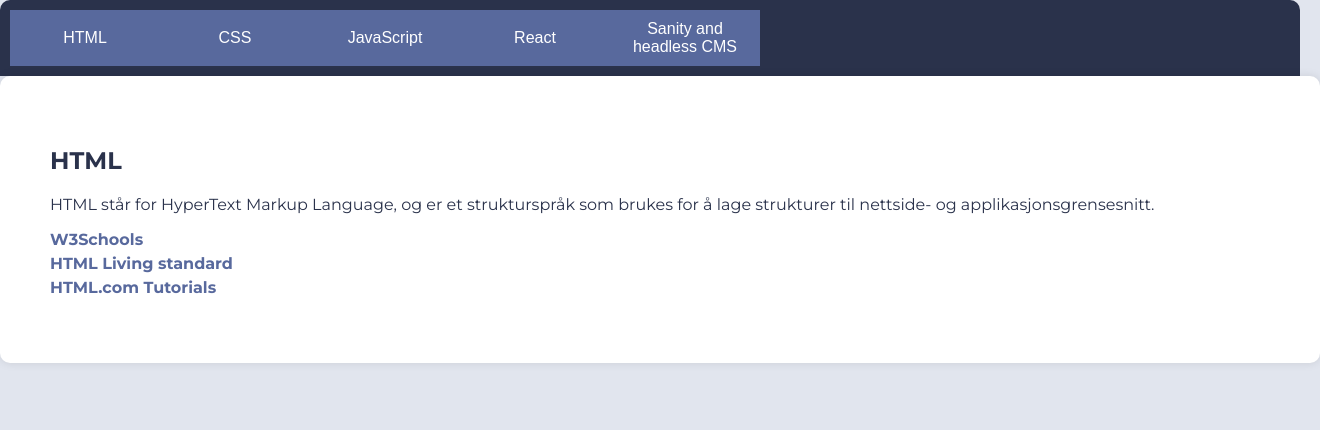
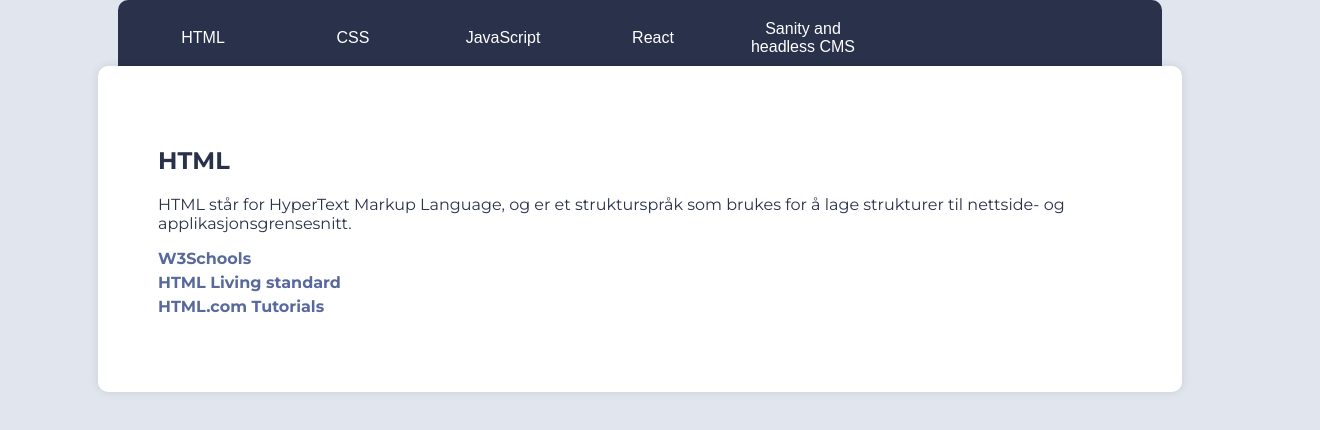
Before and after one commit to Kingzayadi/uin25ak1_resource_layout_Al-Zayadi, a plain HTML site: page index.html in a window 1280 px wide. Shown: the whole page, 1320 px wide, since content can reach past the window. Drawn offline with Linux system fonts and the light colour scheme.

Commit message:
Update styles.css

```diff
--- a/styles.css
+++ b/styles.css
@@ -20,13 +20,14 @@ nav {
     justify-content: flex-start;
     background-color: #2A324B;
     padding: 10px;
-    width: 100%;
+    width: 80%;
+    margin: 0 auto;
     border-top-left-radius: 10px;
     border-top-right-radius: 10px;
 }
 
 nav button {
-    background-color: #58699D;
+    background-color: #2A324B;
     color: #FFF;
     border: none;
     padding: 10px 15px;
@@ -46,15 +47,20 @@ nav button.active {
 
 main {
     background-color: #FFF;
-    width: 100%;
-    padding: 20px;
+    width: 80%;
+    margin: 0 auto;
+    padding: 30px;
     border-radius: 10px;
     box-shadow: 0 0 10px rgba(0, 0, 0, 0.1);
+    position: relative;
+    top: -10px;
 }
 
 #resource-container {
+    background-color: #FFF;
+    padding: 30px;
     text-align: left;
-    padding: 30px;
+    border-radius: 10px;
 }
 
 h2 {
```
